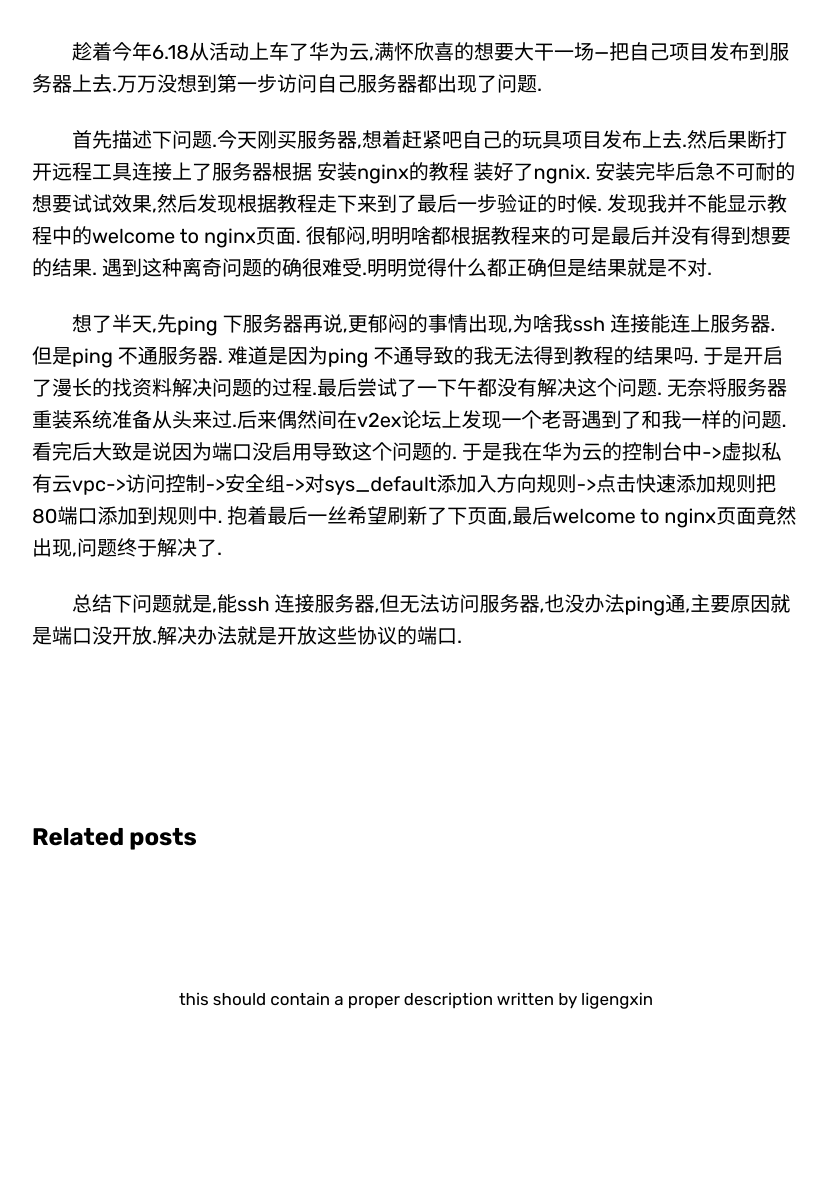
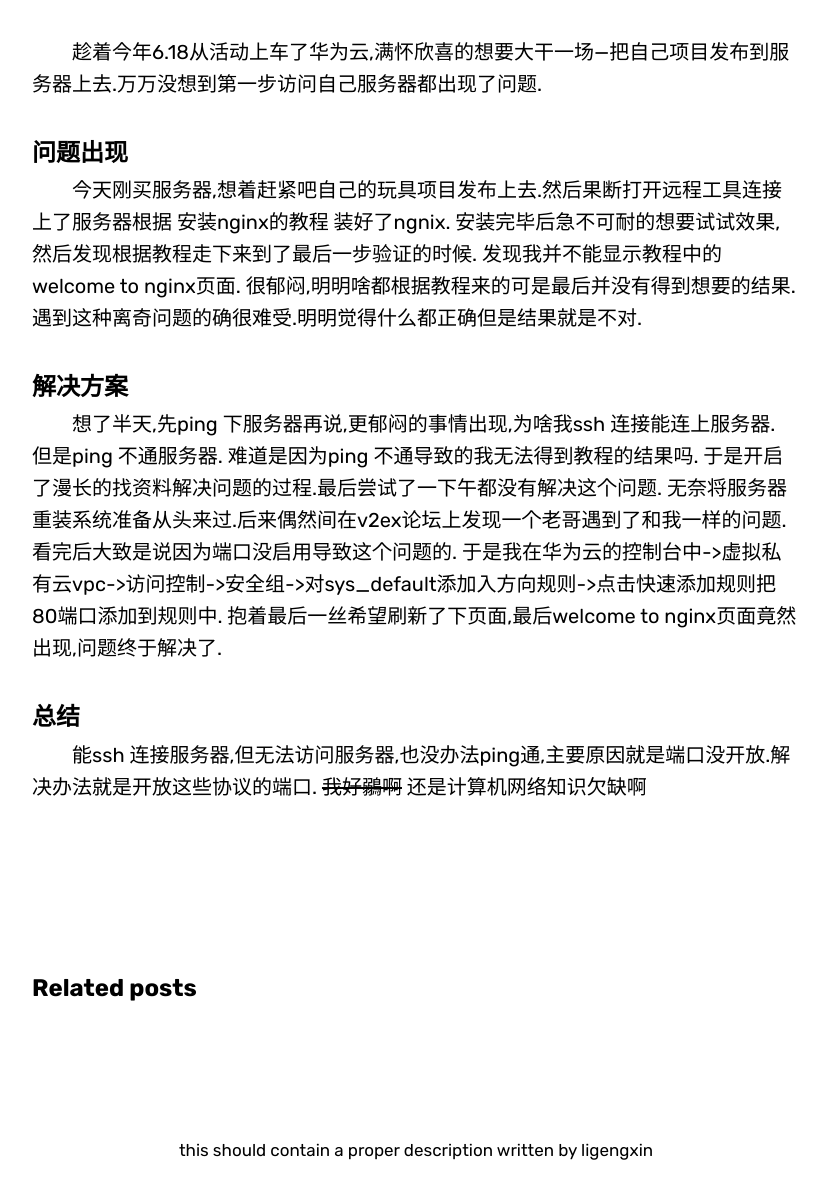
Before and after one commit to Ligengxin96/blog, a Jekyll site: the page built from _posts/2020-06-06-publis-project-to-service-1.md, in a window 1280 px wide and 1400 px high, scrolled down 658 px, cut to the strip 172-1371 px from the top of the window. Shown: the whole strip, without its empty margins (224-1051 px from the left). Built offline with Jekyll 4.4.1, drawn with Linux system fonts in a browser that asks for light colours; some web fonts are replaced; comment, search, counter and statistics services are not loaded; before the commit the page ends 1907 px from its top, so only the background shows below that.

Commit message:
add content

```diff
--- a/_posts/2020-06-06-publis-project-to-service-1.md
+++ b/_posts/2020-06-06-publis-project-to-service-1.md
@@ -8,23 +8,23 @@ overlay: gray
 ---
 &emsp;&emsp;趁着今年6.18从活动上车了华为云,满怀欣喜的想要大干一场---把自己项目发布到服务器上去.万万没想到第一步访问自己服务器都出现了问题.
 <!–-break-–>
-<p>
-  &emsp;&emsp;首先描述下问题.今天刚买服务器,想着赶紧吧自己的玩具项目发布上去.然后果断打开远程工具连接上了服务器根据
-  <a href="https://www.digitalocean.com/community/tutorials/how-to-install-nginx-on-ubuntu-18-04">安装nginx的教程</a> 装好了ngnix.
-  安装完毕后急不可耐的想要试试效果,然后发现根据教程走下来到了最后一步验证的时候.
-  发现我并不能显示教程中的welcome to nginx页面.
-  很郁闷,明明啥都根据教程来的可是最后并没有得到想要的结果.
-  遇到这种离奇问题的确很难受.明明觉得什么都正确但是结果就是不对.
-</p>
-<p>
-  &emsp;&emsp;想了半天,先ping 下服务器再说,更郁闷的事情出现,为啥我ssh 连接能连上服务器.
-  但是ping 不通服务器. 难道是因为ping 不通导致的我无法得到教程的结果吗.
-  于是开启了漫长的找资料解决问题的过程.最后尝试了一下午都没有解决这个问题.
-  无奈将服务器重装系统准备从头来过.后来偶然间在v2ex论坛上发现一个老哥遇到了和我一样的问题.
-  看完后大致是说因为端口没启用导致这个问题的.
-  于是我在华为云的控制台中->虚拟私有云vpc->访问控制->安全组->对sys_default添加入方向规则->点击快速添加规则把80端口添加到规则中.
-  抱着最后一丝希望刷新了下页面,最后welcome to nginx页面竟然出现,问题终于解决了.
-</p>
-<p>
-  &emsp;&emsp;总结下问题就是,能ssh 连接服务器,但无法访问服务器,也没办法ping通,主要原因就是端口没开放.解决办法就是开放这些协议的端口.
-</p>
+## 问题出现
+&emsp;&emsp;今天刚买服务器,想着赶紧吧自己的玩具项目发布上去.然后果断打开远程工具连接上了服务器根据
+[安装nginx的教程](https://www.digitalocean.com/community/tutorials/how-to-install-nginx-on-ubuntu-18-04) 装好了ngnix.
+安装完毕后急不可耐的想要试试效果,然后发现根据教程走下来到了最后一步验证的时候.
+发现我并不能显示教程中的welcome to nginx页面.
+很郁闷,明明啥都根据教程来的可是最后并没有得到想要的结果.
+遇到这种离奇问题的确很难受.明明觉得什么都正确但是结果就是不对.
+
+## 解决方案
+&emsp;&emsp;想了半天,先ping 下服务器再说,更郁闷的事情出现,为啥我ssh 连接能连上服务器.
+但是ping 不通服务器. 难道是因为ping 不通导致的我无法得到教程的结果吗.
+于是开启了漫长的找资料解决问题的过程.最后尝试了一下午都没有解决这个问题.
+无奈将服务器重装系统准备从头来过.后来偶然间在v2ex论坛上发现一个老哥遇到了和我一样的问题.
+看完后大致是说因为端口没启用导致这个问题的.
+于是我在华为云的控制台中->虚拟私有云vpc->访问控制->安全组->对sys_default添加入方向规则->点击快速添加规则把80端口添加到规则中.
+抱着最后一丝希望刷新了下页面,最后welcome to nginx页面竟然出现,问题终于解决了.
+
+## 总结
+&emsp;&emsp;能ssh 连接服务器,但无法访问服务器,也没办法ping通,主要原因就是端口没开放.解决办法就是开放这些协议的端口.
+ ~~我好鶸啊~~ 还是计算机网络知识欠缺啊
```
Also changed, not shown: _posts/2019-07-02-regex-dictionary.md (added, +21 -0 lines).
